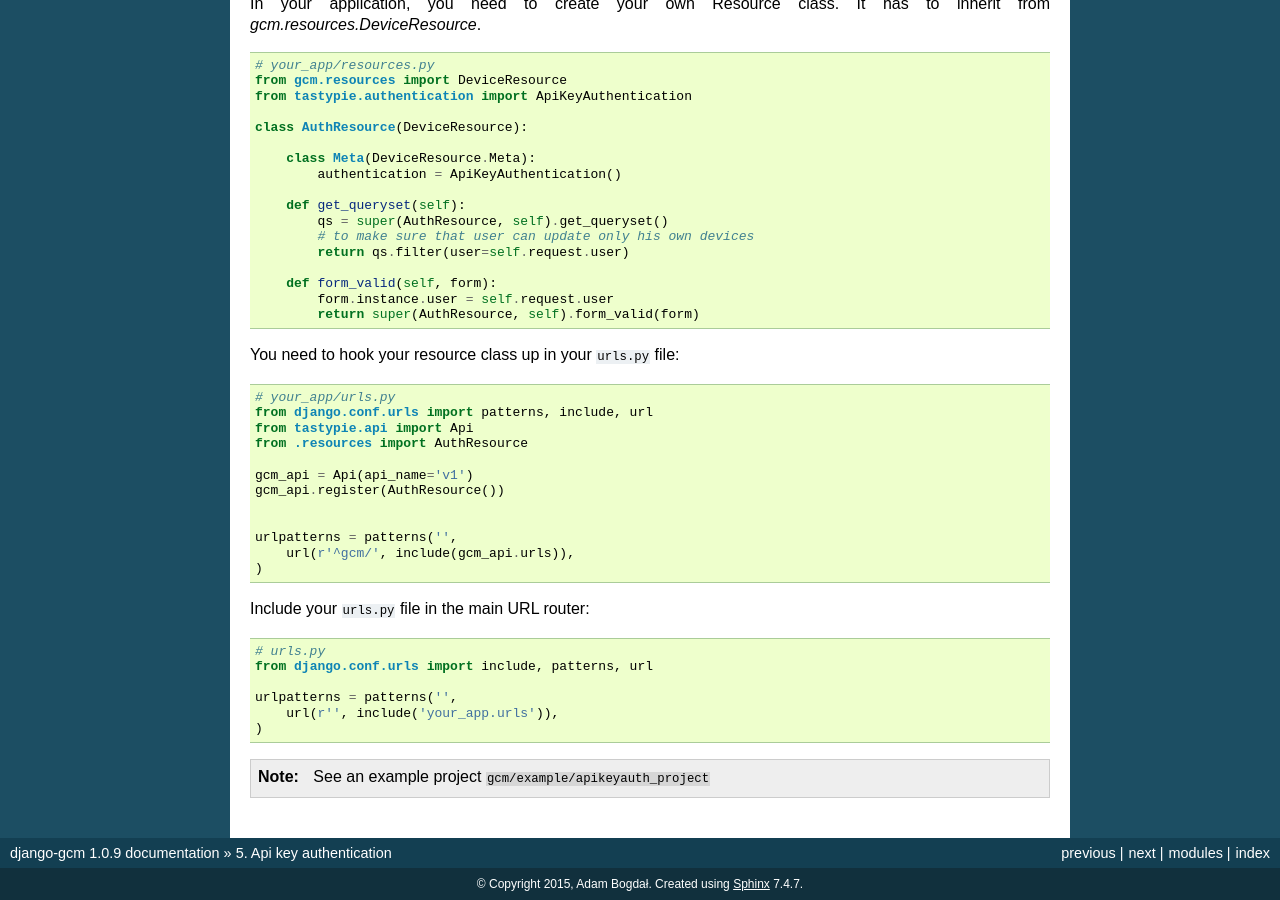
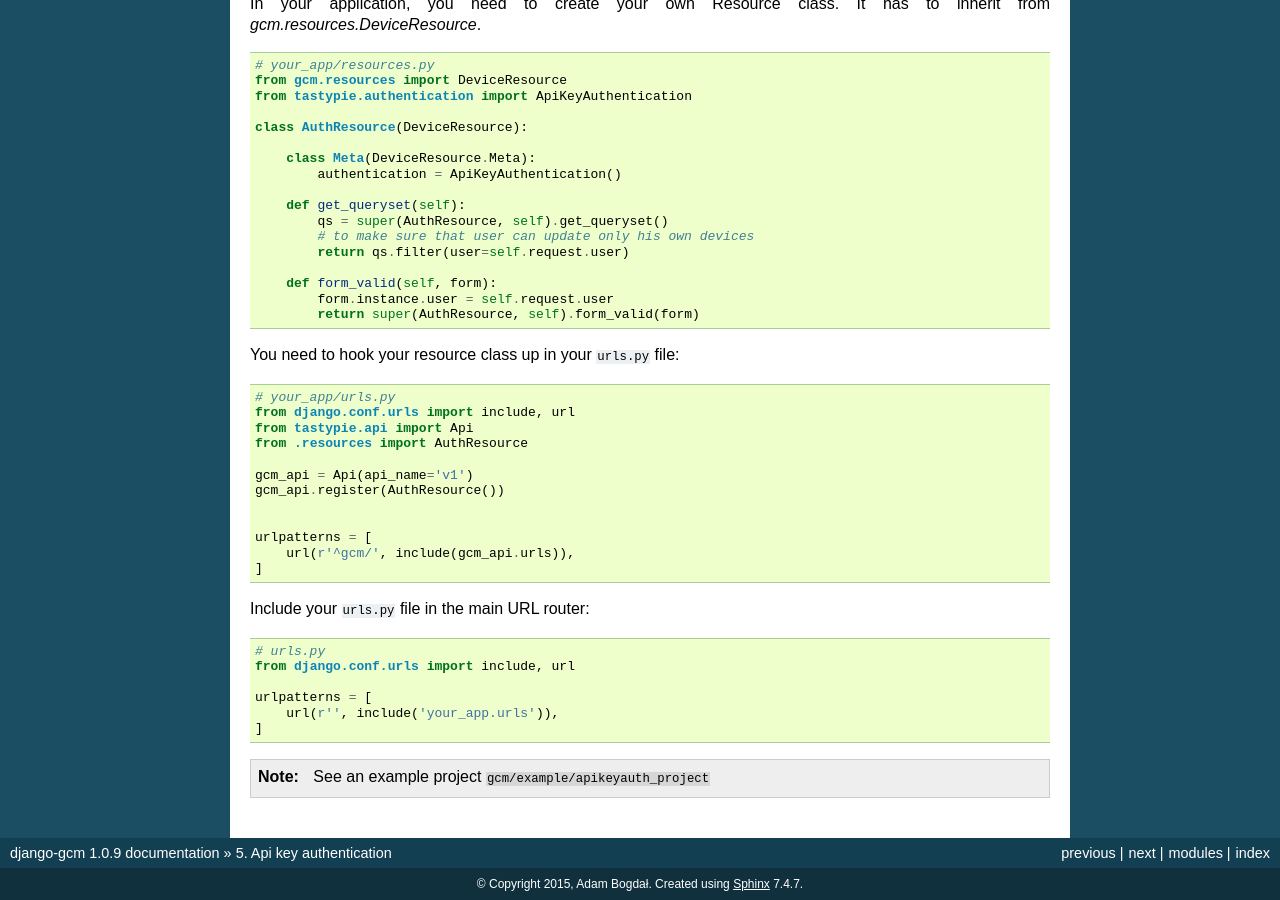
Before and after one commit to bogdal/django-gcm, a Sphinx documentation site: the page built from docs/authentication.rst, in a window 1280 px wide and 900 px high, scrolled down 741 px. Built offline with Sphinx 7.4.7, drawn with Linux system fonts in a browser that asks for light colours.

Commit message:
Get rid of deprecated patters function

```diff
--- a/README.rst
+++ b/README.rst
@@ -33,11 +33,11 @@ Add ``gcm urls`` to ``urls.py`` file:
 
 .. code-block:: python
 
-    urlpatterns = patterns('',
+    urlpatterns = [
       ...
       url(r'', include('gcm.urls')),
       ...
-    )
+    ]
 
 
 Documentation: `https://django-gcm.readthedocs.org <https://django-gcm.readthedocs.org>`_
--- a/docs/authentication.rst
+++ b/docs/authentication.rst
@@ -76,7 +76,7 @@ You need to hook your resource class up in your ``urls.py`` file:
 .. code-block:: python
 
     # your_app/urls.py
-    from django.conf.urls import patterns, include, url
+    from django.conf.urls import include, url
     from tastypie.api import Api
     from .resources import AuthResource
 
@@ -84,9 +84,9 @@ You need to hook your resource class up in your ``urls.py`` file:
     gcm_api.register(AuthResource())
 
 
-    urlpatterns = patterns('',
+    urlpatterns = [
         url(r'^gcm/', include(gcm_api.urls)),
-    )
+    ]
 
 
 Include your ``urls.py`` file in the main URL router:
@@ -94,11 +94,11 @@ Include your ``urls.py`` file in the main URL router:
 .. code-block:: python
 
     # urls.py
-    from django.conf.urls import include, patterns, url
+    from django.conf.urls import include, url
 
-    urlpatterns = patterns('',
+    urlpatterns = [
         url(r'', include('your_app.urls')),
-    )
+    ]
 
 
 .. note:: See an example project ``gcm/example/apikeyauth_project``
--- a/docs/quickstart.rst
+++ b/docs/quickstart.rst
@@ -10,11 +10,11 @@ Quickstart
 #. Add `django-gcm` resources to your URL router::
 
       # urls.py
-      from django.conf.urls import include, patterns, url
+      from django.conf.urls import include, url
 
-      urlpatterns = patterns('',
+      urlpatterns = [
           url(r'', include('gcm.urls')),
-      )
+      ]
 
 
    To check gcm urls just use the following command:
```
Also changed, not shown: 3 other files.
